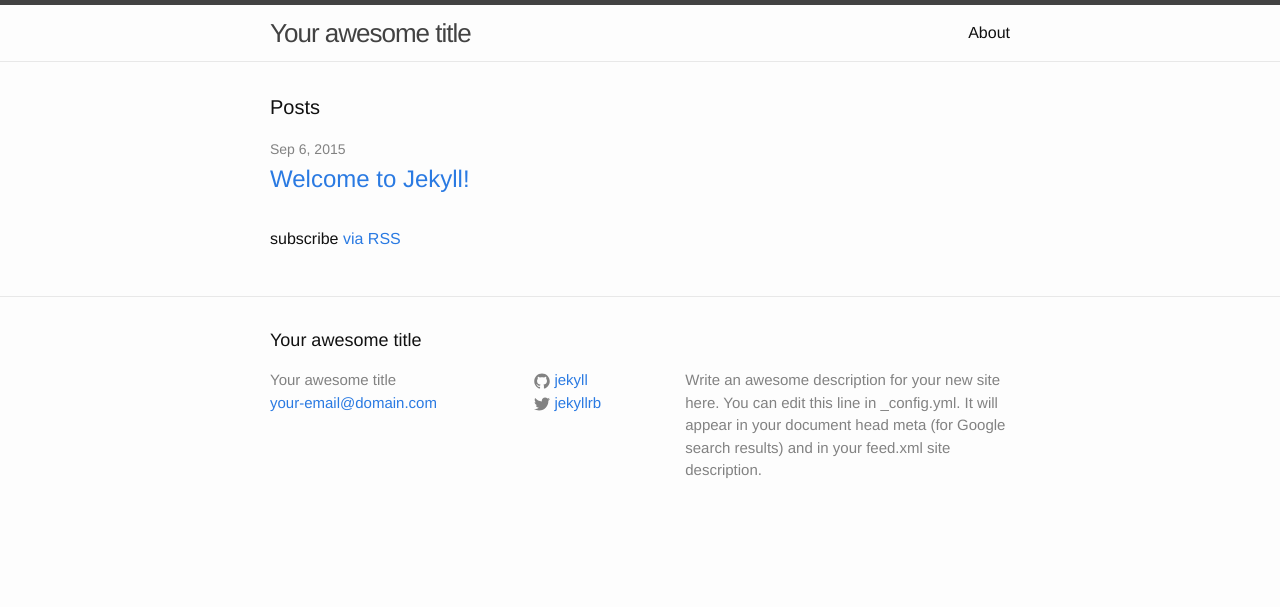
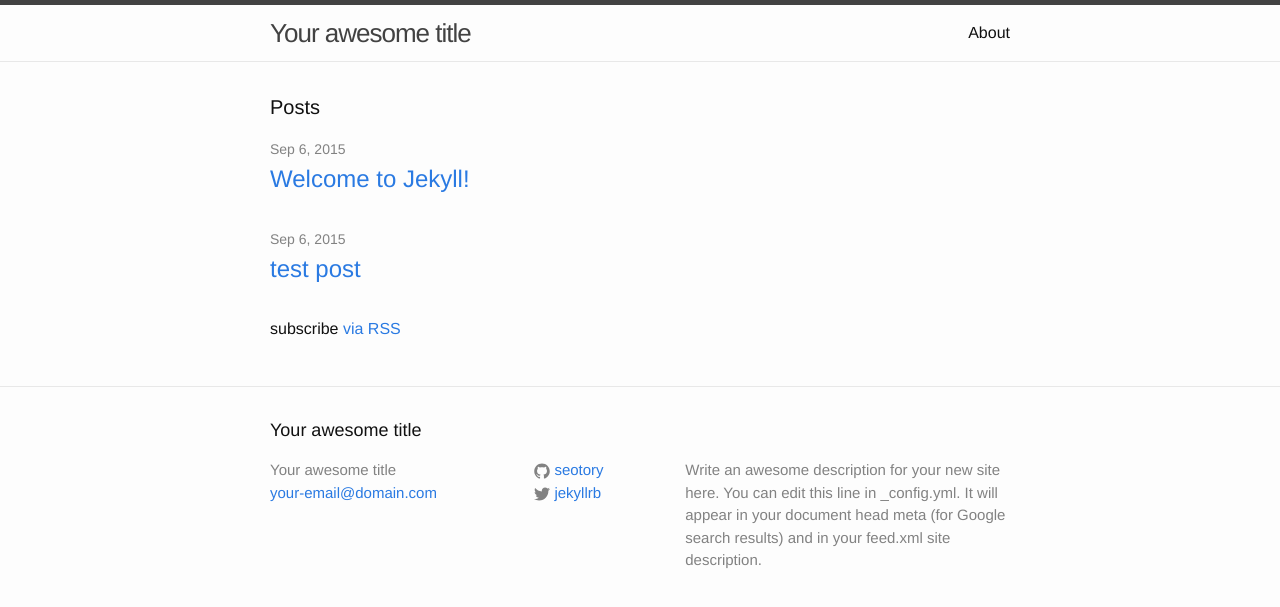
Before and after one commit to seotory/seotory.github.io, a Jekyll site: the page built from index.html, in a window 1280 px wide. Shown: the top 607 px of the page. Built offline with Jekyll 4.4.1, drawn with Linux system fonts in a browser that asks for light colours.

Commit message:
edit files

```diff
--- a/_config.yml
+++ b/_config.yml
@@ -6,9 +6,9 @@ description: > # this means to ignore newlines until "baseurl:"
   line in _config.yml. It will appear in your document head meta (for
   Google search results) and in your feed.xml site description.
 baseurl: "" # the subpath of your site, e.g. /blog/
-url: "http://yourdomain.com" # the base hostname & protocol for your site
+url: "http://seotory.github.io" # the base hostname & protocol for your site
 twitter_username: jekyllrb
-github_username:  jekyll
+github_username:  seotory
 
 # Build settings
 markdown: kramdown
--- a/_posts/2015-09-06-welcome-to-jekyll.markdown
+++ b/_posts/2015-09-06-welcome-to-jekyll.markdown
@@ -2,7 +2,7 @@
 layout: post
 title:  "Welcome to Jekyll!"
 date:   2015-09-06 12:04:16
-categories: jekyll update
+categories: post
 ---
 You’ll find this post in your `_posts` directory. Go ahead and edit it and re-build the site to see your changes. You can rebuild the site in many different ways, but the most common way is to run `jekyll serve`, which launches a web server and auto-regenerates your site when a file is updated.
 
--- a/_sass/_base.scss
+++ b/_sass/_base.scss
@@ -176,7 +176,6 @@ pre {
  * Clearfix
  */
 %clearfix {
-
     &:after {
         content: "";
         display: table;
```
Also changed, not shown: _posts/2015-09-06-test-post.markdown (added, +10 -0 lines).
